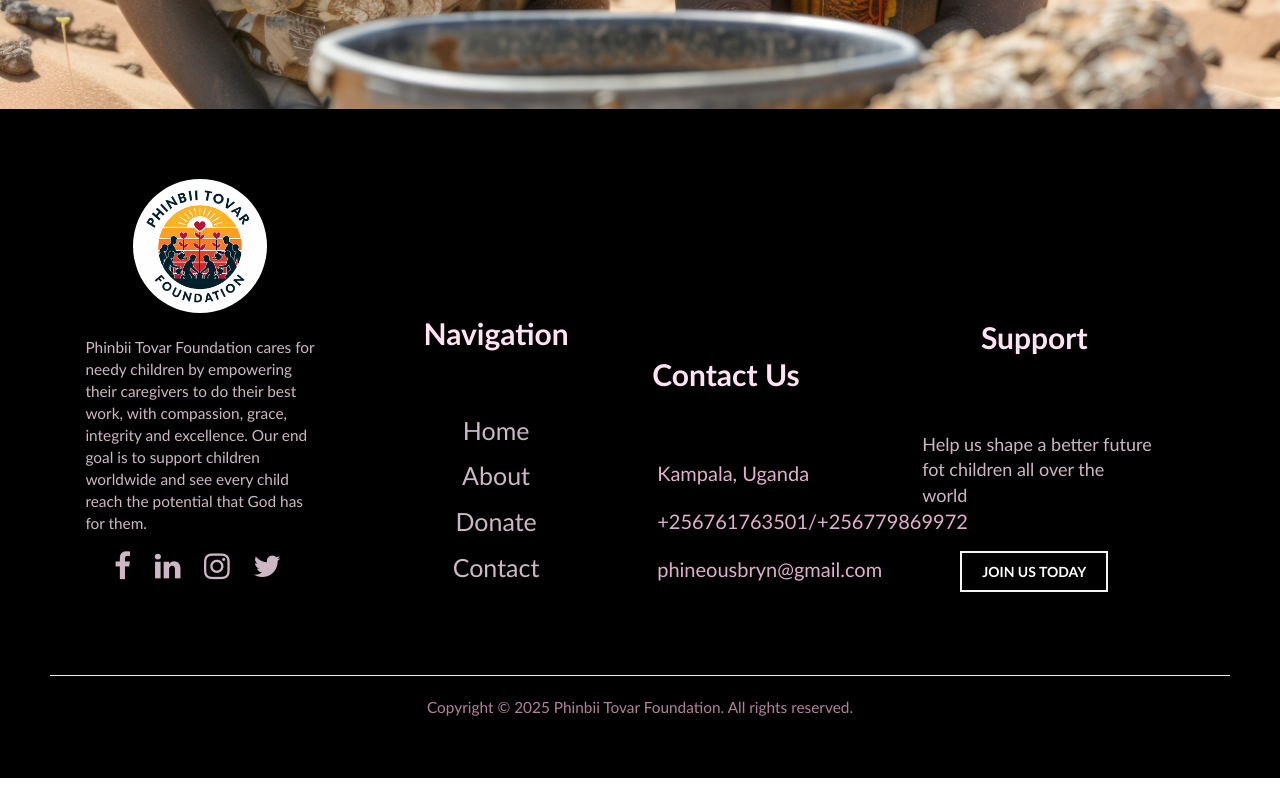
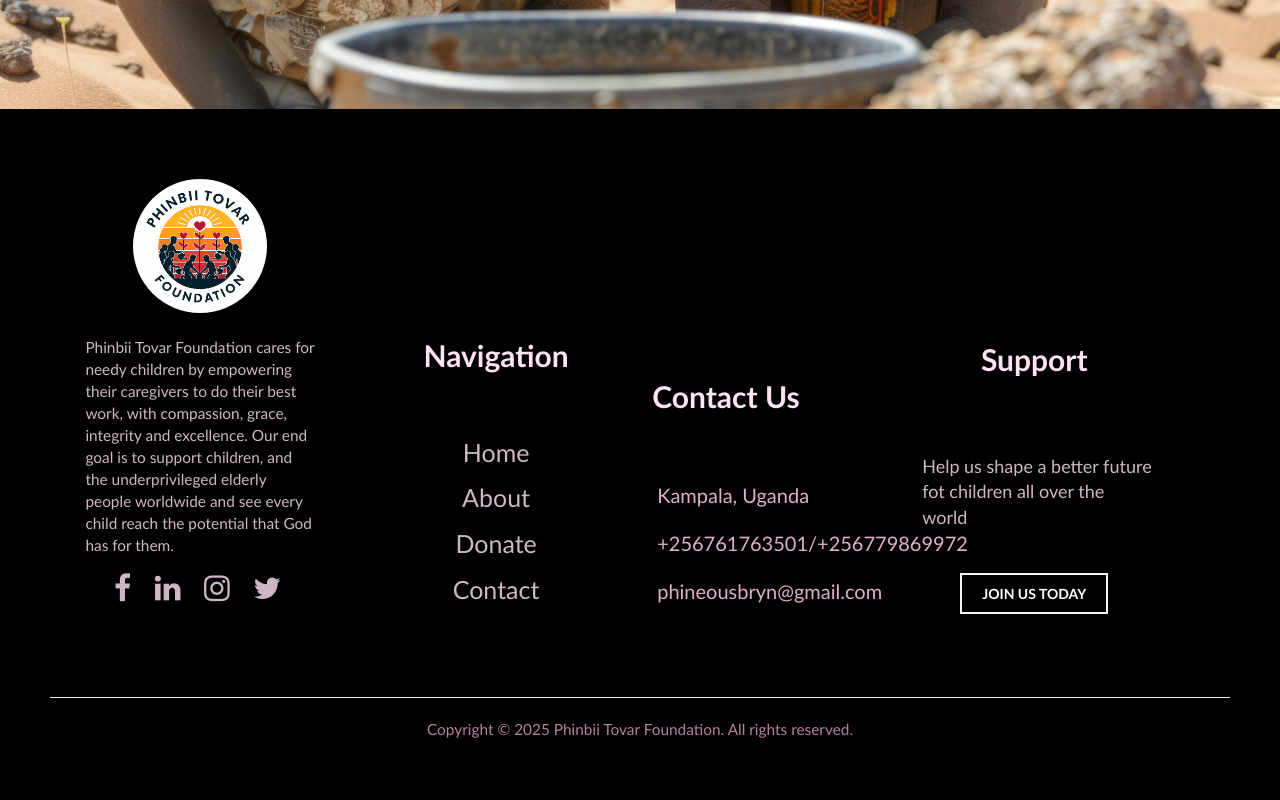
Before and after one commit to don-85/PHINBI, a plain HTML site: page index.html in a window 1280 px wide. Shown: the part 2116-2916 px from the top of the page. Before the commit the page ends 2894 px from the top, so only its background shows below. Drawn offline with nearby package versions, Linux system fonts and the light colour scheme.

Commit message:
updated the html

```diff
--- a/index.html
+++ b/index.html
@@ -112,7 +112,7 @@
     <footer>
         <div class="pages">
             <a href="index.html"><img class="aimg" src="images/logo.png" width="100"></a>
-            <p>Phinbii Tovar Foundation cares for needy children by empowering their caregivers to do their best work, with compassion, grace, integrity and excellence. Our end goal is to support children worldwide and see every child reach the potential that God has for them.</p>
+            <p>Phinbii Tovar Foundation cares for needy children by empowering their caregivers to do their best work, with compassion, grace, integrity and excellence. Our end goal is to support children, and the underprivileged elderly people worldwide and see every child reach the potential that God has for them.</p>
             <a href="https://www.facebook.com/" target="_blank"><i class="fa fa-facebook" aria-hidden="true"></i></a>
             <a href="https://www.linkedin.com/" target="_blank"><i class="fa fa-linkedin" aria-hidden="true"></i></a>
             <a href="#"><i class="fa fa-instagram" aria-hidden="true"></i></a>
```
